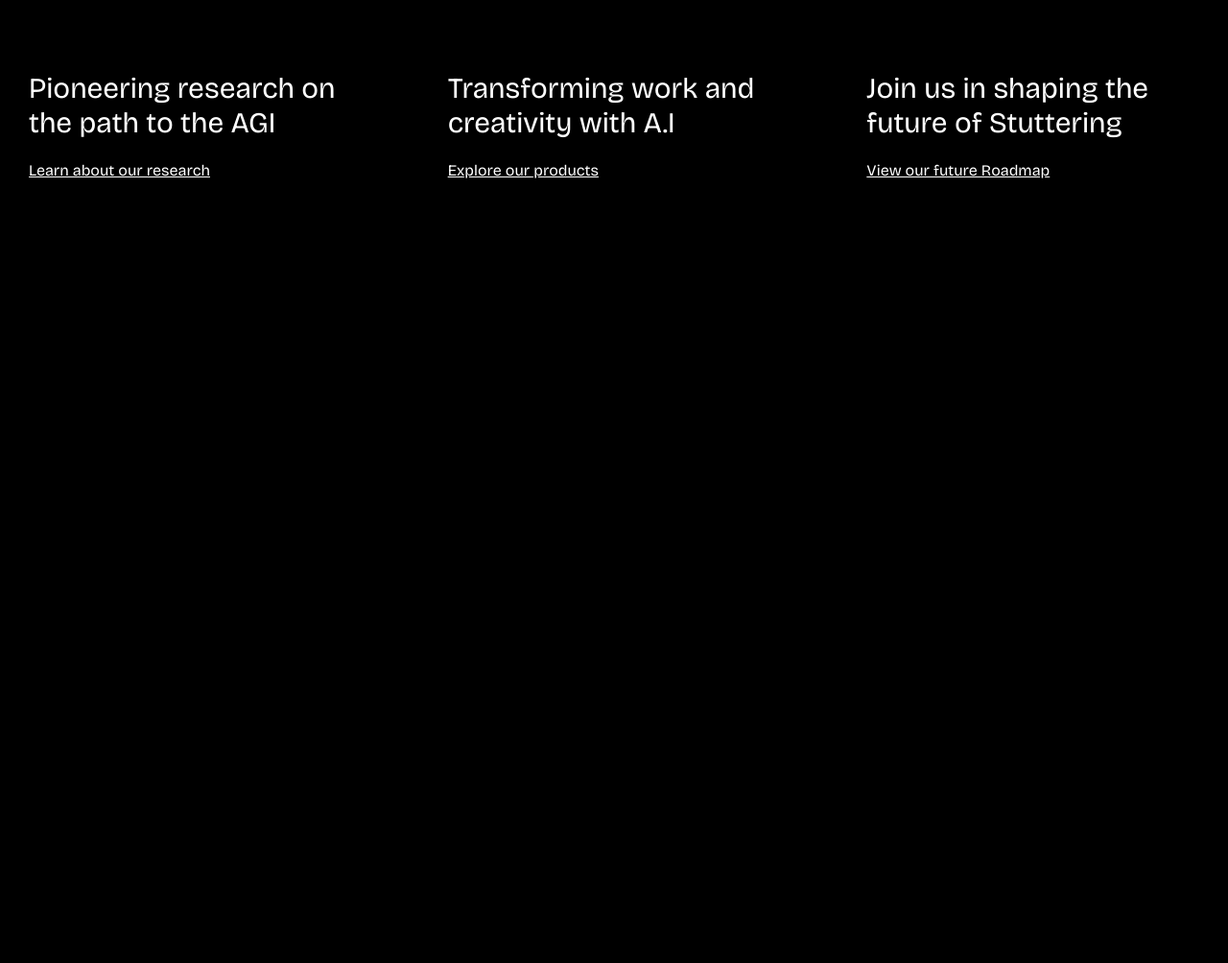
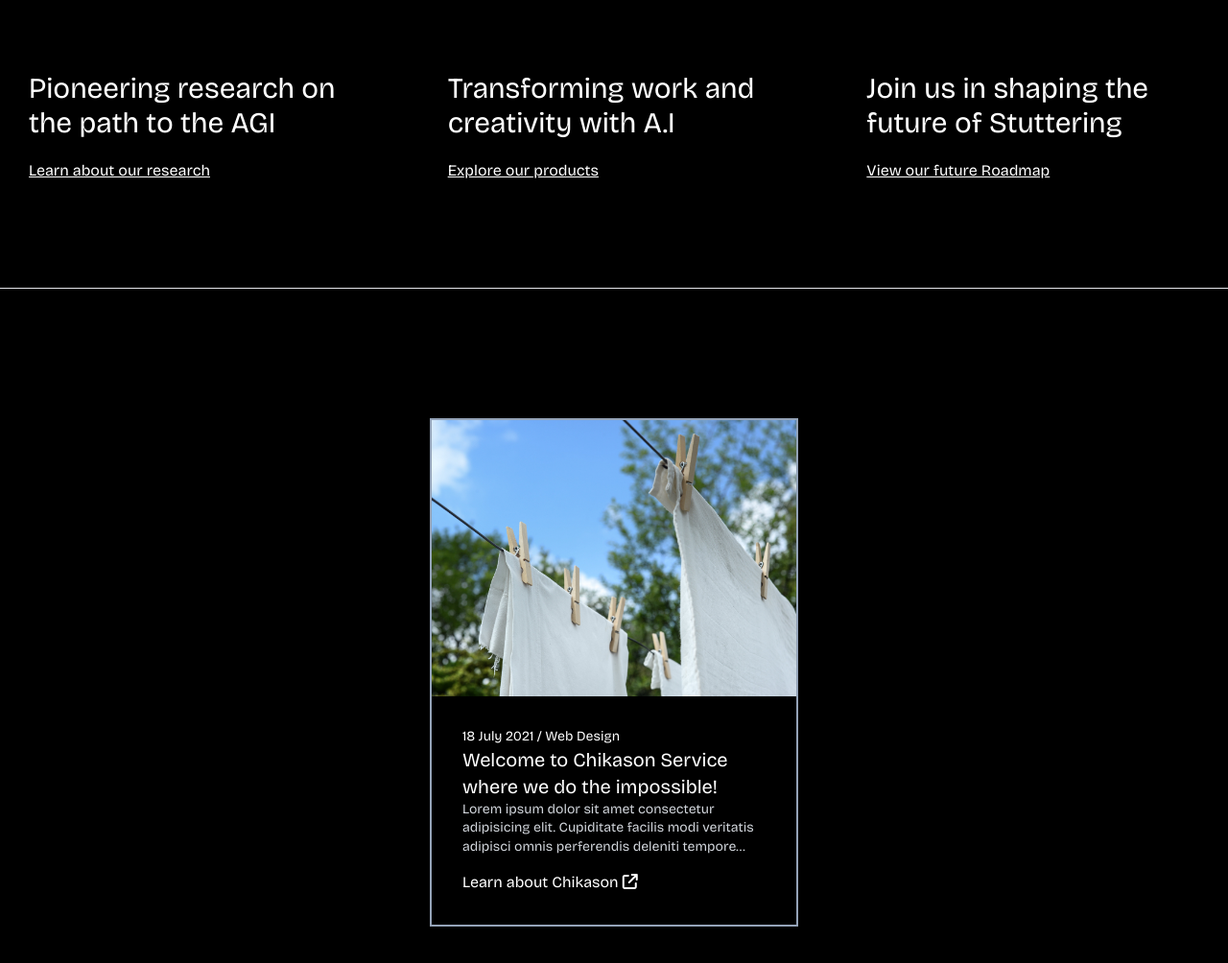
Before and after one commit to Uti-Favour/Chikas_Project, a website: page index.html in a window 1280 px wide. Shown: the part 836-1840 px from the top of the page at 96% size. Before the commit the page ends 1136 px from the top, so only its background shows below. Drawn offline with nearby package versions, Linux system fonts and the light colour scheme.

Commit message:
Services box concept

```diff
--- a/index.html
+++ b/index.html
@@ -95,6 +95,33 @@
           <a href="#" class="underline">View our future Roadmap</a>
         </div>
       </div>
+
+      <hr>
+
+      <!-- ============Services============= -->
+      <div class="flex flex-col justify-center items-center p-10 w-full h-full absolute">
+     <div class="flex justify-center items-center flex-wrap my-20 mx-0">
+     <div class="w-96 bg-black border-2 border-slate-400">
+
+      <!-- ---image--- -->
+      <div class="w-full h-72">
+        <img src="Image/laundry-1.jpg" class="w-full h-full object-cover object-center border-tl-30 border-tr-30">
+      </div>
+
+      <!-- ---text copy--- -->
+      <div class="p-8 flex flex-col text-white">
+        <span class="text-white text-sm">18 July 2021 / Web Design</span>
+        <a href="#" class="text-xl font-medium text-white no-underline">Welcome to Chikason Service where we do the impossible!</a>
+        <p class="text-gray-300 text-sm leading-snug overflow-hidden line-clamp-3">Lorem ipsum dolor sit amet consectetur adipisicing elit. Cupiditate facilis modi veritatis adipisci omnis perferendis deleniti tempore quasi? Explicabo recusandae soluta
+          vel cum perspiciatis consequuntur dolorum distinctio minima voluptate quae?</p>
+      <a class="bg-transparent text-white mt-4 hover:underline">Learn about Chikason <i class="fa-solid fa-arrow-up-right-from-square"></i></a>
+      </div>
+
+     </div>
+     </div>
+      </div>
+
+      <!-- ---ends here--- -->
     <script src="script.js"></script>
   </body>
 </html>
--- a/styles.css
+++ b/styles.css
@@ -1,22 +1,18 @@
-@import 'tailwindcss/base';
-@import 'tailwindcss/components';
-@import 'tailwindcss/utilities';
+@import "tailwindcss/base";
+@import "tailwindcss/components";
+@import "tailwindcss/utilities";
 
 /* Custom CSS can go below the imports */
 
-
-*{
+* {
   margin: 0;
   padding: 0;
   box-sizing: border-box;
-    font-family: 'Bricolage Grotesque', sans-serif;
-    /* font-family: 'DM Sans', sans-serif;
-    font-family: 'Open Sans', sans-serif;
-    font-family: 'Roboto', sans-serif; */
+  font-family: "Bricolage Grotesque", sans-serif;
 }
 
 /* ========Background Colour====== */
-body{
+body {
   background-color: black;
 }
 
```
Lines whose indentation alone changed are shown as unchanged.
